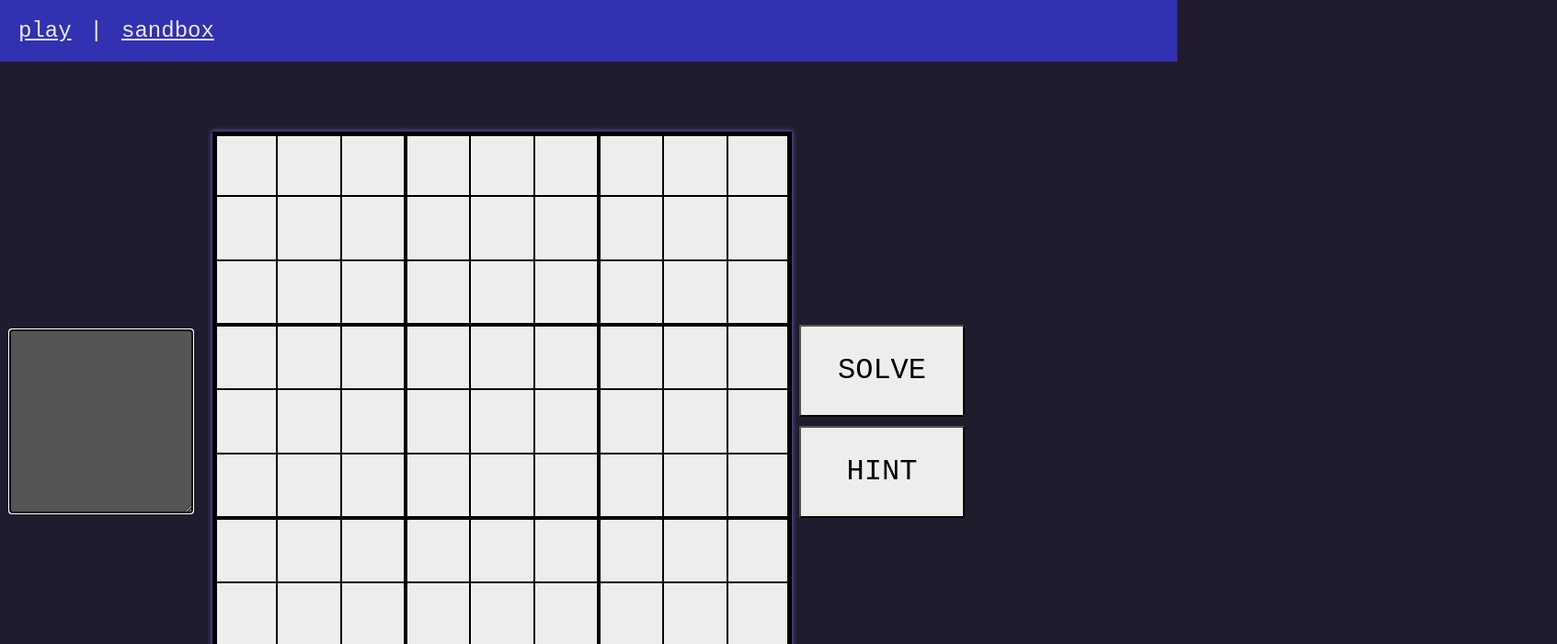
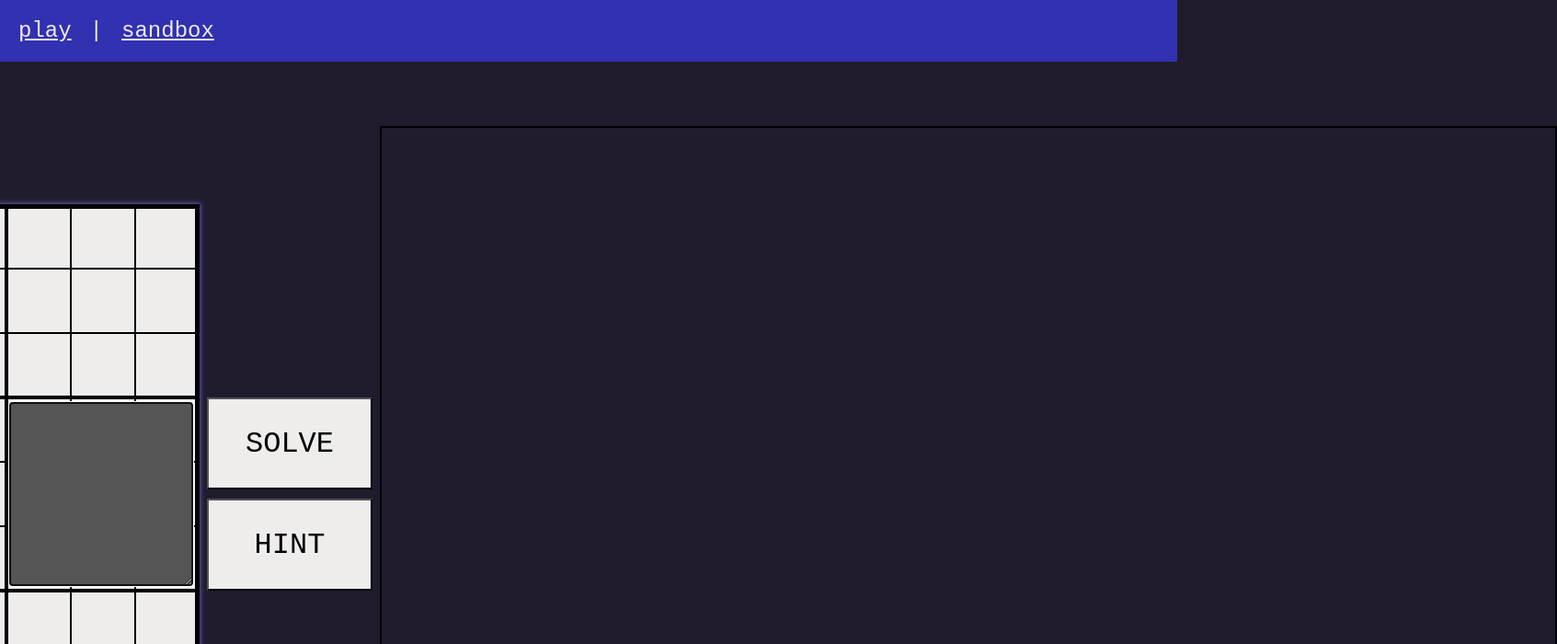
Before and after one commit to ANonIME2/sudoku, a React app in the folder frontend/: page /sandbox in a window 1280 px wide. Shown: the top 700 px of the page at 92% size, 1693 px wide, since content can reach past the window. Built offline with nearby package versions, Linux system fonts and the light colour scheme; the HTML template or start-up script is replaced by a standard one; a web font is replaced by a local one.

Commit message:
put steps renderer in Sandbox

```diff
--- a/frontend/src/components/StepsRenderer.jsx
+++ b/frontend/src/components/StepsRenderer.jsx
@@ -1,5 +1,5 @@
 import { useState, useCallback } from 'react';
-import { ReactFlow, applyNodeChanges, applyEdgeChanges, addEdge } from '@xyflow/react';
+import { ReactFlow, applyNodeChanges, applyEdgeChanges, addEdge, MarkerType } from '@xyflow/react';
 import '@xyflow/react/dist/style.css';
 import "../styles/stepsDisplay.css"
 import testSteps from './testSteps';
@@ -7,29 +7,29 @@ import Stack from './Stack';
 import testPreSolvedState from './testPreSolvedState';
 import SudokuStep from './Step';
 
-// const initialNodes = [
-//   { id: 'n1', position: { x: 0, y: 0 }, data: { label: 'Node 1' } },
-//   { id: 'n2', position: { x: 0, y: 100 }, data: { label: 'Node 2' } },
-// ];
-
-// const initialEdges = [{ id: 'n1-n2', source: 'n1', target: 'n2' }];
-const initialEdges = [];
 
 class Step{
   constructor(step, state, parent, children){
     this.step = step;
     this.state = state;
     this.parent = parent
-    this.children = children
+    this.children = children;
+    this.XDepth = 0;
+    this.YDepth = 0;
   }
 }
 
-export default function StepsDisplay(props) {
-  // const steps = props.steps;
-  // const preSolvedState = props.preSolvedState;
-  const preSolvedState = testPreSolvedState;
-  const steps = testSteps;
+export default function StepsRenderer(props) {
+  const steps = props.steps == undefined ? [] : props.steps;
+  const preSolvedState = props.preSolvedState == undefined ? "" : props.preSolvedState
+  // const steps = testSteps;
+  // const preSolvedState = testPreSolvedState;
+  console.log(steps);
+  console.log(preSolvedState);
+
+
   let graph = [];
+  let initialEdges = [];
 
   //identificators of the parents of "guess" nodes
   let goBacks = new Stack();
@@ -61,24 +61,25 @@ export default function StepsDisplay(props) {
   let initialNodes = [];
   let currentYDepth = 0;
   let currentXDepth = 0;
-  let yDepths = []
+  let xDepths = []
   graph.forEach((ele, i) => {
     currentXDepth += 1;
     if(ele.step.msg == "guess"){
       currentYDepth += 1;
     }else if(ele.step.msg == "cancel guess"){
 
-      currentXDepth = yDepths[ele.parent] + 1;
+      currentXDepth = graph[ele.parent].XDepth + 1;
       // yDepth += 1;
       return;
     }
 
-    yDepths.push(currentXDepth);
+    ele.XDepth = currentXDepth;
+    ele.YDepth = currentYDepth;
 
     initialNodes.push({
       id: String(i),
       type:'sudokuStep',
-      position: {x: 800 * currentXDepth, y: 800 * currentYDepth},
+      position: {x: 10 * currentXDepth, y: 10 * currentYDepth},
       data: {
         title: ele.step.msg + ele.step.fillIns,
         state: ele.state
@@ -89,10 +90,15 @@ export default function StepsDisplay(props) {
       initialEdges.push({
         id: String(i)+"-"+String(child),
         source:String(i),
-        target: String(child)
+        target: String(child),
+        MarkerType: MarkerType.Arrow
       })
     });
 
+  });
+
+  graph.forEach(ele => {
+    console.log(`x: ${ele.XDepth} y: ${ele.YDepth}`);
   });
 
   const [nodes, setNodes] = useState(initialNodes);
--- a/frontend/src/pages/Sandbox.jsx
+++ b/frontend/src/pages/Sandbox.jsx
@@ -1,3 +1,5 @@
+import "../styles/Sandbox.css"
+import StepsRenderer from "../components/StepsRenderer.jsx";
 import settings from "../../../settings.js"
 import React from "react";
 import Sudoku from "../components/SudokuRenderer";
@@ -5,6 +7,8 @@ import Sudoku from "../components/SudokuRenderer";
 export default function Main(propos){
     const [state, setState] = React.useState("")
     const [errorMsg, setErrorMsg] = React.useState("");
+    const [solveResponse, setSolveResponse] = React.useState({});
+
     const solve = ()=>{
         setErrorMsg("");
         fetch(`http://localhost:${settings.apiPort}/solve`,{
@@ -16,6 +20,7 @@ export default function Main(propos){
         })
         .then(x=>x.text().then(value=>{
             value = JSON.parse(value)
+            setSolveResponse(value);
 
             if(!value["solvable"]){
                 setErrorMsg("This sudoku cannot be solved!")
@@ -60,9 +65,14 @@ export default function Main(propos){
                         }}
                         style={{"position":"absolute", "left":"10px"}}
                     />
+
                     <div style={{display:"flex", flexDirection:"column", gap:"10px"}}>
                         <button className="btn-big" onClick={solve}>SOLVE</button>
                         <button className="btn-big" onClick={hint}>HINT</button>
+                    </div>
+
+                    <div className="steps-renderer-container">
+                        <StepsRenderer preSolvedState={solveResponse.preSolvedState} steps={solveResponse.steps}/>
                     </div>
                 </div>
             </>
--- /dev/null
+++ b/frontend/src/styles/Sandbox.css
@@ -0,0 +1,4 @@
+.steps-renderer-container{
+  width:100vw;
+  height:100vh;
+}
--- a/frontend/src/styles/StepsDisplay.css
+++ b/frontend/src/styles/StepsDisplay.css
@@ -1,6 +1,6 @@
 .stepsDisplay{
-    width: 100vw;
-    height: 100vh;
+    width: inherit;
+    height: inherit;
     border: 2px solid black;
 
 }
```
